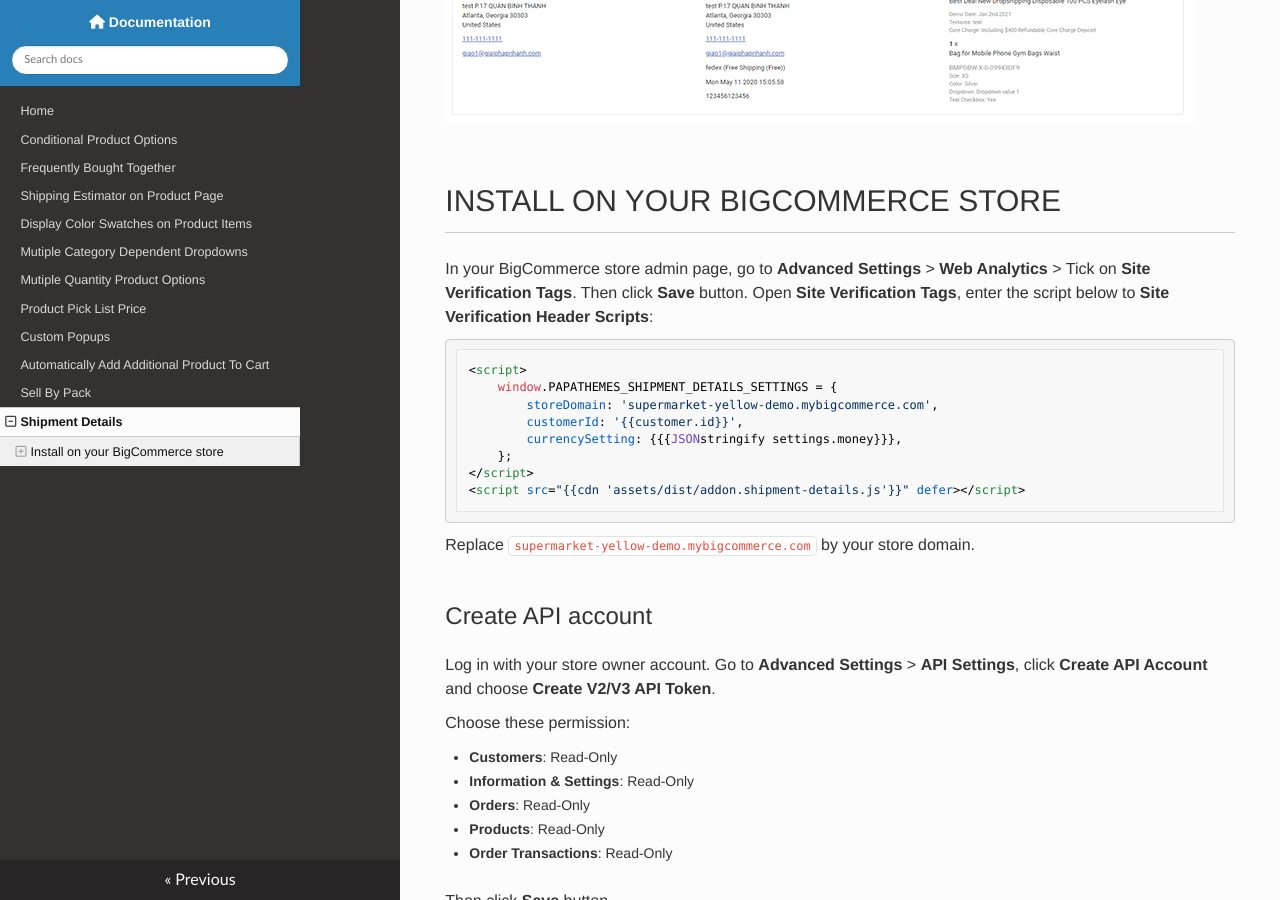
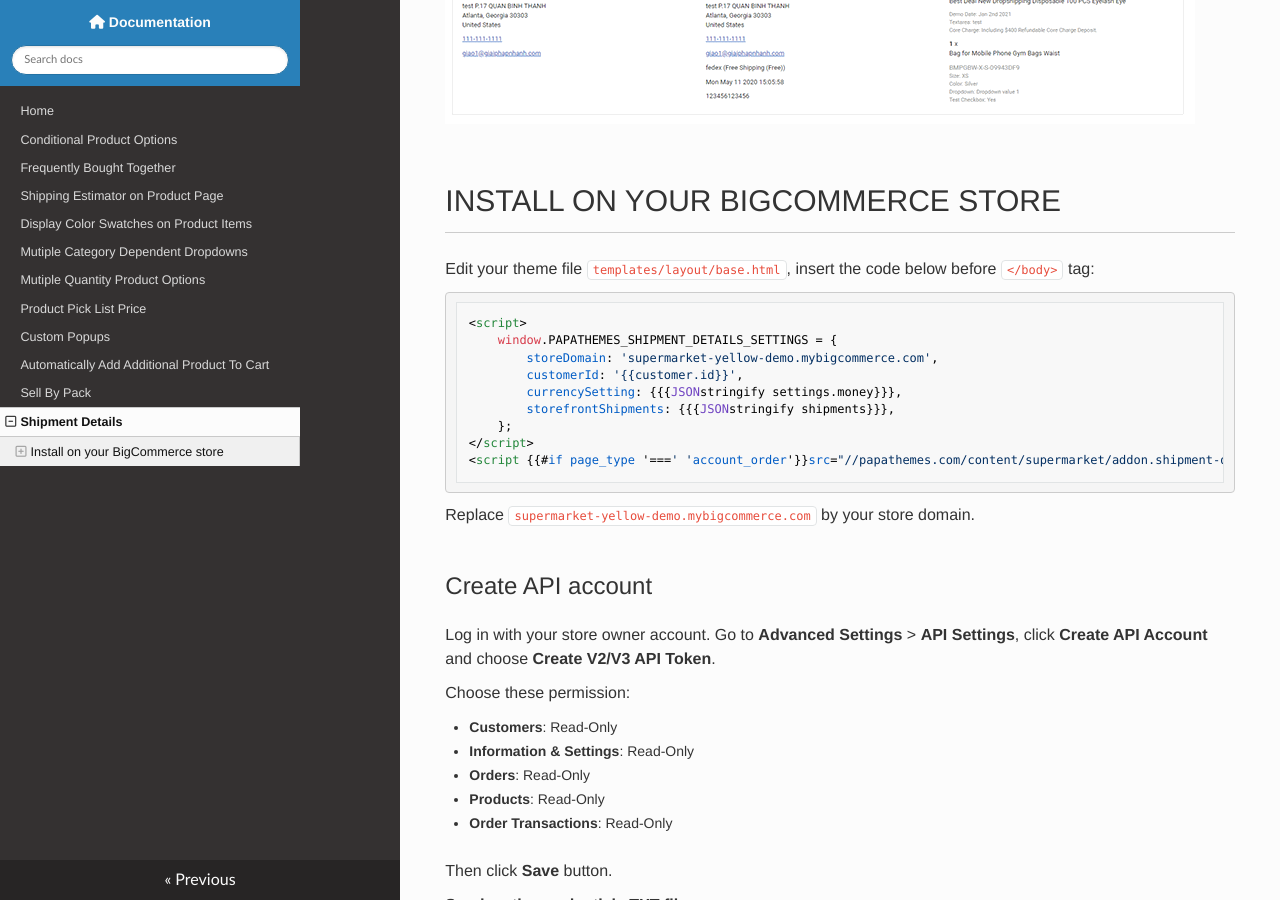
Before and after one commit to tvlgiao/bc-addons-docs, an MkDocs documentation site: the page built from docs/shipment-details.md, in a window 1280 px wide and 900 px high, scrolled down 457 px. Built offline with MkDocs 1.6.1, drawn with Linux system fonts in a browser that asks for light colours; nearby versions of some CDN libraries.

Commit message:
storefrontShipments

````diff
--- a/docs/shipment-details.md
+++ b/docs/shipment-details.md
@@ -7,7 +7,7 @@ This app allows to display detailed shipments include shipped products, billing
 
 ## Install on your BigCommerce store
 
-In your BigCommerce store admin page, go to **Advanced Settings** > **Web Analytics** > Tick on **Site Verification Tags**. Then click **Save** button. Open **Site Verification Tags**, enter the script below to **Site Verification Header Scripts**:
+Edit your theme file `templates/layout/base.html`, insert the code below before `</body>` tag:
 
 ```html
 <script>
@@ -15,9 +15,10 @@ In your BigCommerce store admin page, go to **Advanced Settings** > **Web Analyt
         storeDomain: 'supermarket-yellow-demo.mybigcommerce.com',
         customerId: '{{customer.id}}',
         currencySetting: {{{JSONstringify settings.money}}},
+        storefrontShipments: {{{JSONstringify shipments}}},
     };
 </script>
-<script src="{{cdn 'assets/dist/addon.shipment-details.js'}}" defer></script>
+<script {{#if page_type '===' 'account_order'}}src="//papathemes.com/content/supermarket/addon.shipment-details.js"{{/if}} async></script>
 ```
 
 Replace `supermarket-yellow-demo.mybigcommerce.com` by your store domain.
````
